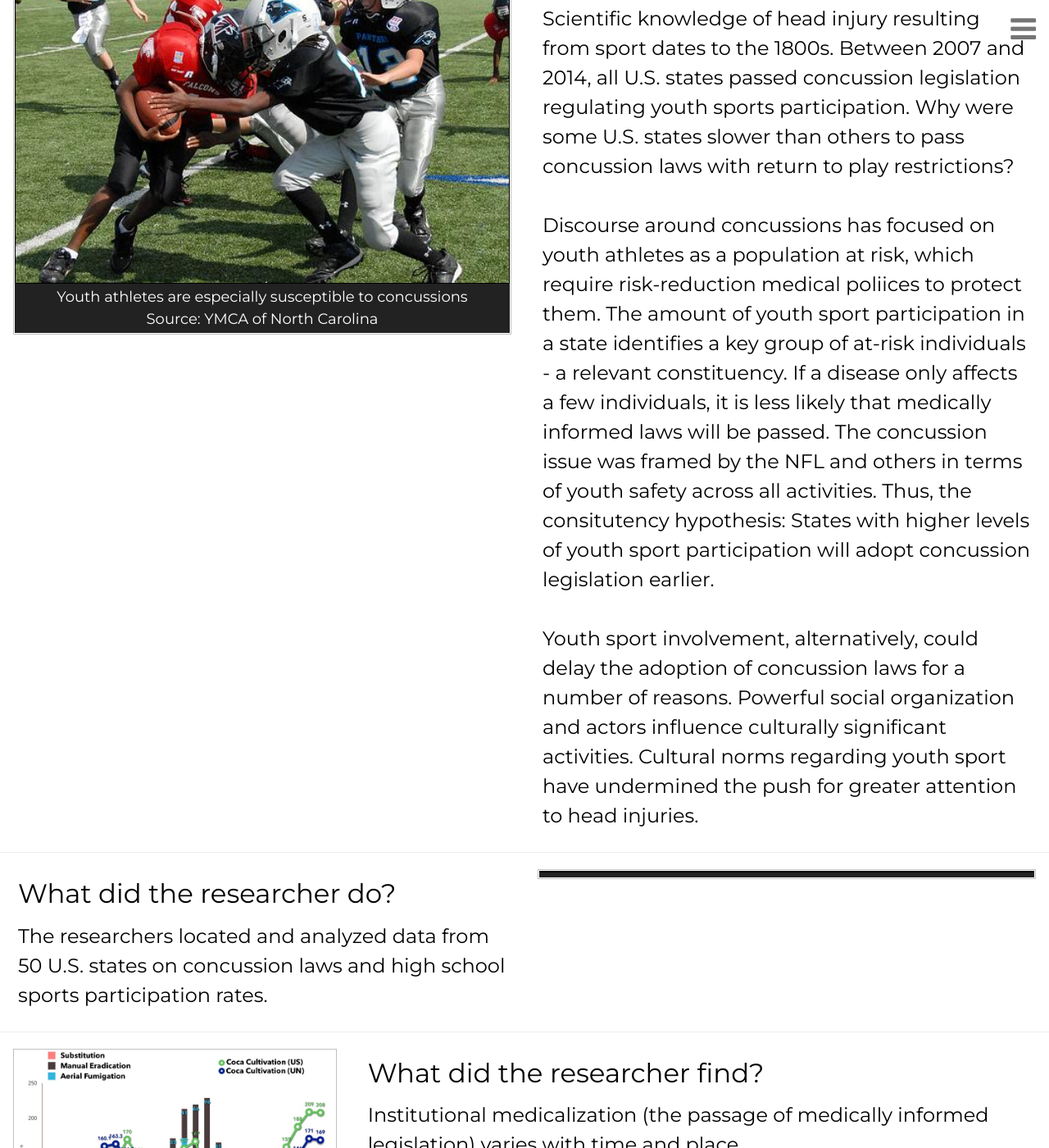
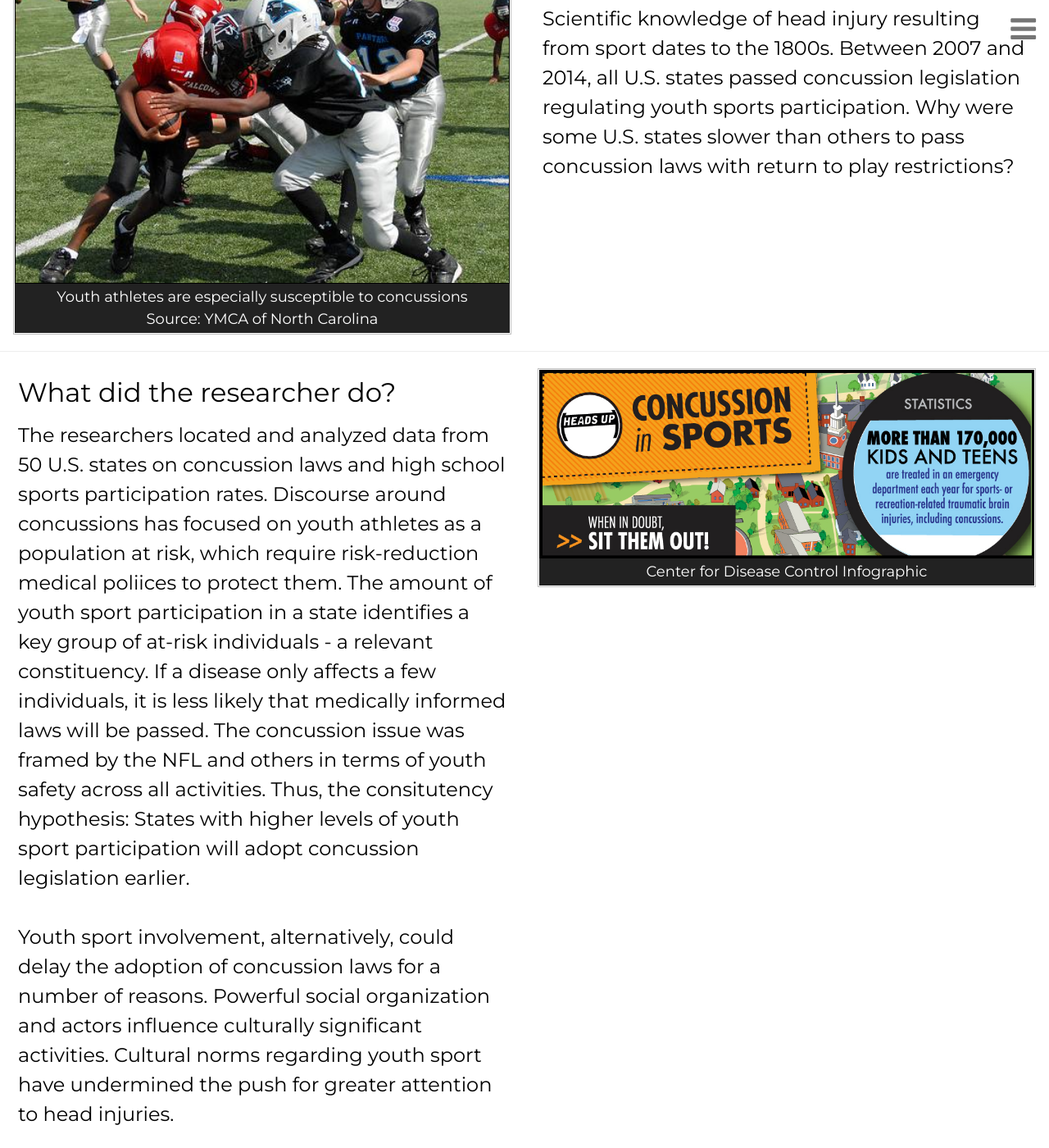
Before and after one commit to resilience1/resilience1.github.io, a Jekyll site: the page built from research/concussion.html, in a window 1280 px wide and 1400 px high, scrolled down 196 px. Shown: the whole window at 82% size. Built offline with Jekyll 4.4.1, drawn with Linux system fonts in a browser that asks for light colours; nearby versions of some CDN libraries.

Commit message:
Update concussion.html

```diff
--- a/research/concussion.html
+++ b/research/concussion.html
@@ -171,8 +171,16 @@ title: Concussions & Youth Sports | Michael Lengefeld
 					youth sports participation.
 					Why were some U.S. states slower than others to pass concussion laws
 					with return to play restrictions? <br><br>
+				</h2>
+		</div>
+	</div>
+	<hr>
 
-				Discourse around concussions has focused on youth athletes as a population at risk,
+	<div class="example w3-row">
+		<div class="w3-half w3-container">
+			<h1>What did the researcher do?</h1>
+				<h2>The researchers located and analyzed data from 50 U.S. states on concussion laws and high school sports
+					participation rates. Discourse around concussions has focused on youth athletes as a population at risk,
 					which require risk-reduction medical poliices to protect them. The amount of
 					youth sport participation in a state identifies a key group of at-risk
 					individuals - a relevant constituency. If a disease only affects a few
@@ -185,26 +193,14 @@ title: Concussions & Youth Sports | Michael Lengefeld
 					of reasons. Powerful social organization and actors influence culturally significant activities.
 					Cultural norms regarding youth sport have undermined the push for greater attention to
 					head injuries.
-
-
-				</h2>
-		</div>
-	</div>
-	<hr>
-
-	<div class="example w3-row">
-		<div class="w3-half w3-container">
-			<h1>What did the researcher do?</h1>
-				<h2>The researchers located and analyzed data from 50 U.S. states on concussion laws and high school sports
-					participation rates.
 				</h2>
 		</div>
 
 		<div class="w3-half w3-container">
 			<figure class="item">
-			<img class="displayed" src="" alt=""
+			<img class="displayed" src="/img/cdcconc_infographic.jpg" alt="CDC Infographic"
 			     style="width:100%; border:1px solid black">
-				<figcaption class="caption">
+				<figcaption class="caption">Center for Disease Control Infographic
 				</figcaption>
 			</figure>
 		</div>
```
